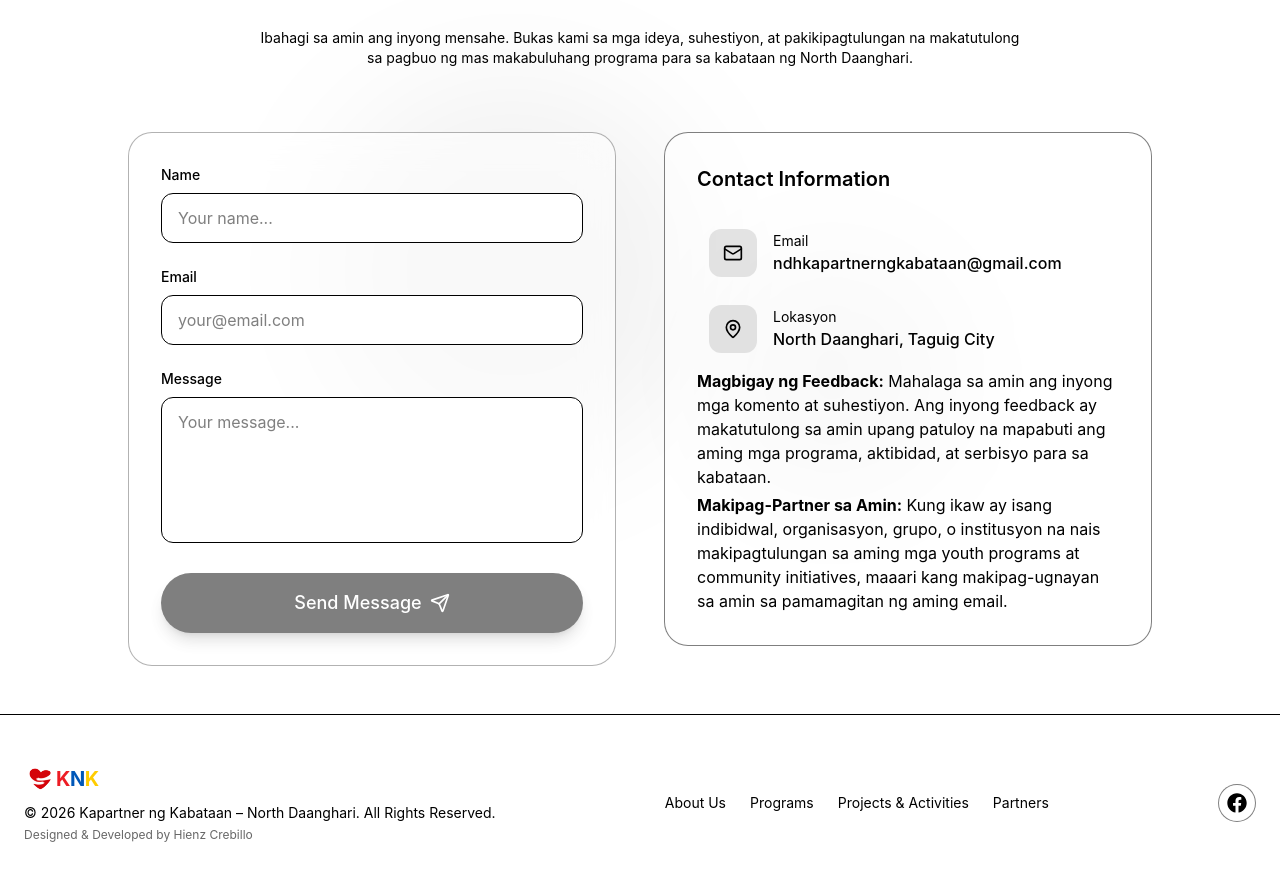
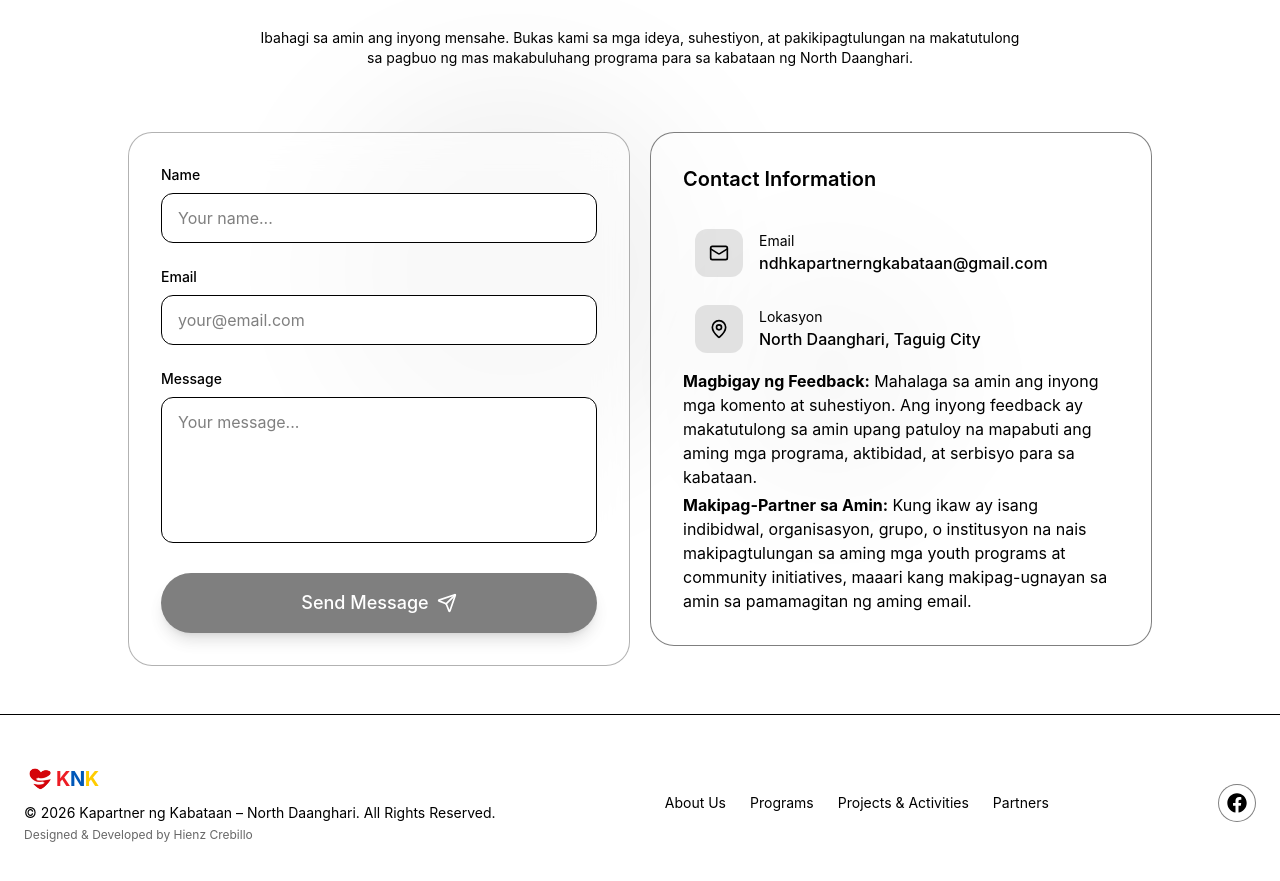
Before and after one commit to hienzcrebillo/kapartner-ng-kabataan-ndh, a React (Vite) app: page / in a window 1280 px wide. Shown: the part 5624-6505 px from the top of the page. Built offline with nearby package versions, Linux system fonts and the light colour scheme.

Commit message:
Fix gap in Contacts container

```diff
--- a/src/sections/Contact.jsx
+++ b/src/sections/Contact.jsx
@@ -107,7 +107,7 @@ export const Contact = () => {
                 </p>
               </div>
 
-              <div className="grid lg:grid-cols-2 gap-12 max-w-5xl mx-auto">
+              <div className="grid lg:grid-cols-2 gap-5 max-w-5xl mx-auto">
                 <div className="glass p-8 rounded-3xl border border-primary/30 animate-fade-in animation-delay-300">
 
                     <form className="space-y-6" onSubmit={handleSubmit}>
```
